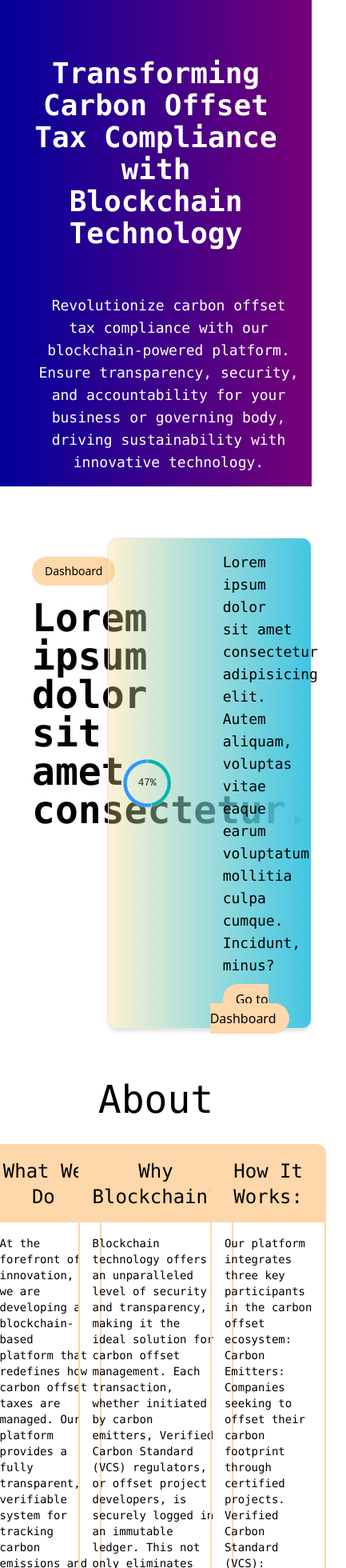
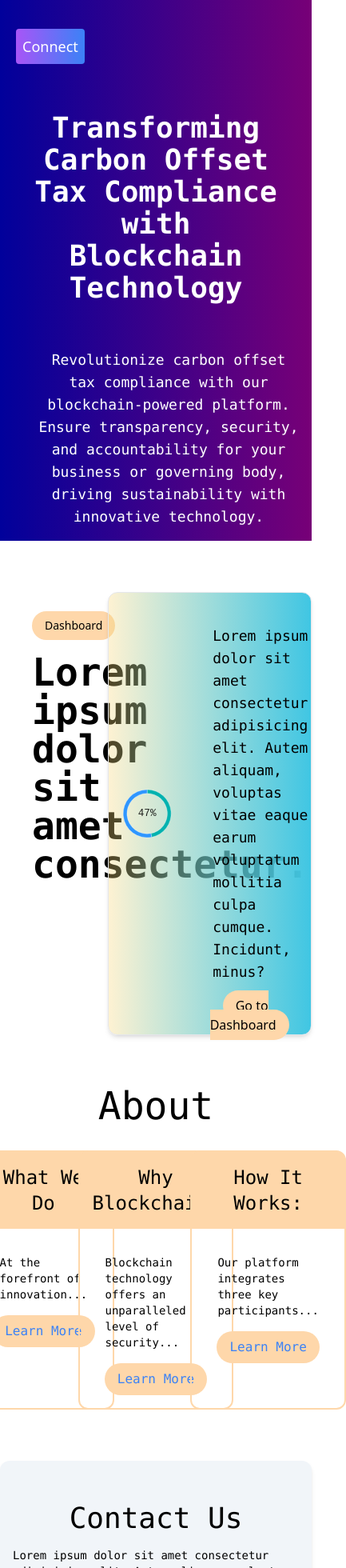
Before and after one commit to ChanThaMaung/Information-Communication-Technology-project-9785---Group-2-S2-2024, a React (Vite) app in the folder client/: page /homev2 in a window 390 px wide. Shown: the top 1960 px of the page at 80% size, 433 px wide, since content can reach past the window. Built offline with nearby package versions, Linux system fonts and the light colour scheme; a web font is replaced by a local one.

Commit message:
change Home and Navbar

```diff
--- a/client/src/Pages/Home/Homev2.jsx
+++ b/client/src/Pages/Home/Homev2.jsx
@@ -1,8 +1,29 @@
+import { useState } from 'react';// Import the new modal component
 import { Link } from "react-router-dom";
-import { Navbarv2, Footer, PieChartWithCenterLabel } from "../../components";
+import { Navbarv2, Footer, PieChartWithCenterLabel, LearnMoreModal } from "../../components";
 
 
 export default function Homev2() {
+    const [showModal, setShowModal] = useState(false);
+    const [modalContent, setModalContent] = useState('');
+    const [modalTitle, setModalTitle] = useState(''); // New state for title
+
+    const handleShow = (title, content) => {
+        setModalTitle(title); // Set the title
+        setModalContent(content);
+        setShowModal(true);
+    };
+    const handleClose = () => setShowModal(false);
+
+    const documents = {
+        whatWeDo: "At the forefront of innovation, we are developing a blockchain-based platform that redefines how carbon offset taxes are managed. Our platform provides a fully transparent, verifiable system for tracking carbon emissions and offsets, ensuring accurate allocation of carbon credits and streamlined compliance with environmental regulations.",
+        whyBlockchain: "Blockchain technology offers an unparalleled level of security and transparency, making it the ideal solution for carbon offset management. Each transaction, whether initiated by carbon emitters, Verified Carbon Standard (VCS) regulators, or offset project developers, is securely logged in an immutable ledger. This not only eliminates the potential for double-selling carbon credits but also guarantees that every ton of offset is accounted for. With our platform, businesses can confidently meet their carbon tax obligations while maintaining full visibility and trust in the process.",
+        howItWorks: 'Our platform integrates three key participants in the carbon offset ecosystem: \
+                    Carbon Emitters: Companies seeking to offset their carbon footprint through certified projects. \
+                    Verified Carbon Standard (VCS): Regulatory bodies responsible for validating emissions reductions and offsets. \
+                    Offset Developers: Organizations developing carbon offset projects such as reforestation or renewable energy initiatives.'
+    };
+
     return (
         <>
             <Navbarv2 />
@@ -40,8 +61,8 @@ export default function Homev2() {
                         <div className="col-span-1 flex items-center justify-center">
                             <PieChartWithCenterLabel />
                         </div>
-                        <div className="col-span-1">
-                            <p className="text-black font-mono text-lg p-4 ">
+                        <div className="col-span-1 justify-items-center">
+                            <p className="text-black font-mono text-lg p-4 mt-6">
                                 Lorem ipsum dolor sit amet consectetur adipisicing elit. Autem aliquam, voluptas vitae eaque earum voluptatum mollitia culpa cumque. Incidunt, minus?
                             </p>
                             <Link to={"/dashboard"} className="btn btn-primary mt-4 ml-4 bg-orange-200 hover:bg-orange-300 px-4 py-2 rounded-full">
@@ -68,9 +89,14 @@ export default function Homev2() {
                                 </h1>
                             </div>
                             <div className="p-4">
-                                <p className="text-sm font-mono">
-                                    At the forefront of innovation, we are developing a blockchain-based platform that redefines how carbon offset taxes are managed. Our platform provides a fully transparent, verifiable system for tracking carbon emissions and offsets, ensuring accurate allocation of carbon credits and streamlined compliance with environmental regulations.
-                                </p>
+                                <div className="flex justify-center p-4">
+                                    <p className="text-sm font-mono ">
+                                        At the forefront of innovation...
+                                    </p>
+                                </div>
+                                <div className="flex justify-center">
+                                    <button onClick={() => handleShow("What We Do", documents.whatWeDo)} className="text-blue-500 font-mono bg-orange-200 hover:bg-orange-300 px-4 py-2 rounded-full">Learn More</button>
+                                </div>
                             </div>
                         </div>
                         <div className="col-span-1 border-2 border-orange-200 rounded-xl">
@@ -80,9 +106,14 @@ export default function Homev2() {
                                 </h1>
                             </div>
                             <div className="p-4">
-                                <p className="text-sm font-mono">
-                                    Blockchain technology offers an unparalleled level of security and transparency, making it the ideal solution for carbon offset management. Each transaction, whether initiated by carbon emitters, Verified Carbon Standard (VCS) regulators, or offset project developers, is securely logged in an immutable ledger. This not only eliminates the potential for double-selling carbon credits but also guarantees that every ton of offset is accounted for. With our platform, businesses can confidently meet their carbon tax obligations while maintaining full visibility and trust in the process.
-                                </p>
+                                <div className="flex justify-center p-4">
+                                    <p className="text-sm font-mono">
+                                        Blockchain technology offers an unparalleled level of security...
+                                    </p>
+                                </div>
+                                <div className="flex justify-center">
+                                    <button onClick={() => handleShow("Why Blockchain?", documents.whyBlockchain)} className="text-blue-500 font-mono bg-orange-200 hover:bg-orange-300 px-4 py-2 rounded-full">Learn More</button>
+                                </div>
                             </div>
                         </div>
                         <div className="col-span-1 border-2 border-orange-200 rounded-xl">
@@ -92,13 +123,14 @@ export default function Homev2() {
                                 </h1>
                             </div>
                             <div className="p-4">
-                                <p className="text-sm font-mono">
-                                    Our platform integrates three key participants in the carbon offset ecosystem:
-                                    Carbon Emitters: Companies seeking to offset their carbon footprint through certified projects.
-                                    Verified Carbon Standard (VCS): Regulatory bodies responsible for validating emissions reductions and offsets.
-                                    Offset Developers: Organizations developing carbon offset projects such as reforestation or renewable energy initiatives.
-                                    Through the use of smart contracts, each carbon offset transaction is automated and securely verified, offering an efficient, reliable solution for managing compliance and tracking environmental impact.
-                                </p>
+                                <div className="flex justify-center p-4">
+                                    <p className="text-sm font-mono">
+                                        Our platform integrates three key participants...
+                                    </p>
+                                </div>
+                                <div className="flex justify-center">
+                                    <button onClick={() => handleShow("How It Works", documents.howItWorks)} className="text-blue-500 font-mono bg-orange-200 hover:bg-orange-300 px-4 py-2 rounded-full">Learn More</button>
+                                </div>
                             </div>
                         </div>
                     </div>
@@ -167,7 +199,12 @@ export default function Homev2() {
             </div>
 
             <Footer />
+
+
+
+            {/* Modal for Learn More */}
+            <LearnMoreModal show={showModal} handleClose={handleClose} content={modalContent} title={modalTitle} />
+
         </>
-
-    )
+    );
 }
--- a/client/src/components/Navbar/Navbarv2.jsx
+++ b/client/src/components/Navbar/Navbarv2.jsx
@@ -1,4 +1,4 @@
-import { useEffect, useState } from "react";
+import { useEffect, useState, useRef } from "react";
 import { Link } from "react-router-dom";
 import Web3 from 'web3'; // {{ edit_1 }}
 
@@ -7,8 +7,13 @@ export default function Navbarv2() {
     const [web3, setWeb3] = useState(null);
     const [account, setAccount] = useState(null); // Changed initial state to null
     const [connectionStatus, setConnectionStatus] = useState('Disconnected'); // No change needed
+    const [loading, setLoading] = useState(false); // {{ edit_1 }}
+    const buttonRef = useRef(null);
 
     const connectWallet = async () => { // {{ edit_2 }}
+        setLoading(true); // Start loading
+        // Simulate loading for 2 seconds
+        setTimeout(async () => {
             if (window.ethereum) {
                 try {
                     const web3 = new Web3(window.ethereum);
@@ -17,15 +22,19 @@ export default function Navbarv2() {
                     setWeb3(web3);
                     setAccount(accounts[0]); // Ensure account is set correctly
                     setConnectionStatus('Connected'); // Update connection status
+                    alert('Successfully connected to wallet!'); // Alert on successful connection
+
                 } catch (error) {
                     console.error("Could not connect to wallet", error);
-                alert('Connection failed. Please try again.'); // User feedback on error
+                    alert('Connection failed. Please try again.'); // Alert on connection failure
                     setConnectionStatus('Disconnected'); // Update connection status on error
                 }
             } else {
                 alert('Please install MetaMask!');
                 setConnectionStatus('Disconnected'); // Update connection status
             }
+            setLoading(false); // End loading
+        }, 2000); // {{ edit_2 }}
     };
 
     useEffect(() => {
@@ -44,6 +53,7 @@ export default function Navbarv2() {
             window.removeEventListener("scroll", handleScroll);
         };
     }, [web3, account, connectionStatus]); // Dependencies for both effects
+
 
     return (
         <>
@@ -64,14 +74,16 @@ export default function Navbarv2() {
                         </li>
                     </ul>
                 </div>
-                <div className="hidden md:flex flex-col md:flex-row md:items-center md:space-x-4 mt-4 md:mt-0">
+                <div className=" md:flex flex-col md:flex-row md:items-center md:space-x-4 mt-4 md:mt-0">
                     <ul className="flex flex-col md:flex-row space-y-2 md:space-y-0 md:space-x-4">
                         <li className="text-white font-light hover:text-gray-300 hover:cursor-pointer text-lg p-1">
                             <button
+                                ref={buttonRef}
                                 className="bg-gradient-to-r from-purple-500 to-blue-500 text-white p-2 rounded bg-opacity-30"
                                 onClick={connectWallet}
+                                disabled={loading} // Disable button while loading
                             >
-                                Connect
+                                {loading ? 'Connecting...' : 'Connect'} {/* {{ edit_3 }} */}
                             </button>
                         </li>
                     </ul>
--- a/client/src/components/index.js
+++ b/client/src/components/index.js
@@ -2,3 +2,4 @@ export { default as Footer } from './Footer/Footer';
 export { default as Navbar } from './Navbar/Navbar';
 export { default as Navbarv2 } from './Navbar/Navbarv2';
 export { default as PieChartWithCenterLabel } from './Charts/PieChartWithCenterLabel';
+export { default as LearnMoreModal } from './LearnMoreModal/LearnMoreModal';
```
Also changed, not shown: client/src/components/LearnMoreModal/LearnMoreModal.jsx (added, +38 -0 lines). Lines whose indentation alone changed are shown as unchanged.
